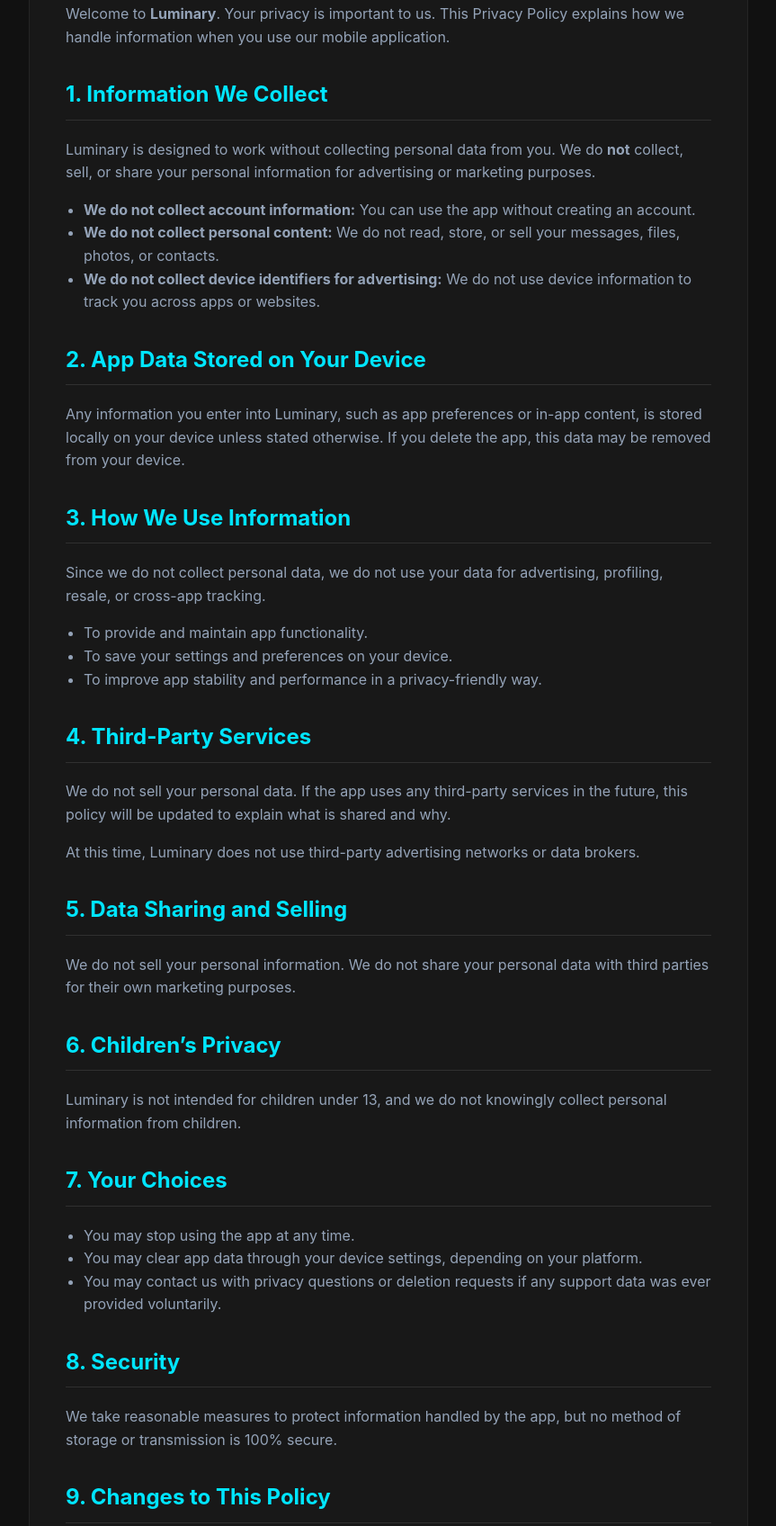
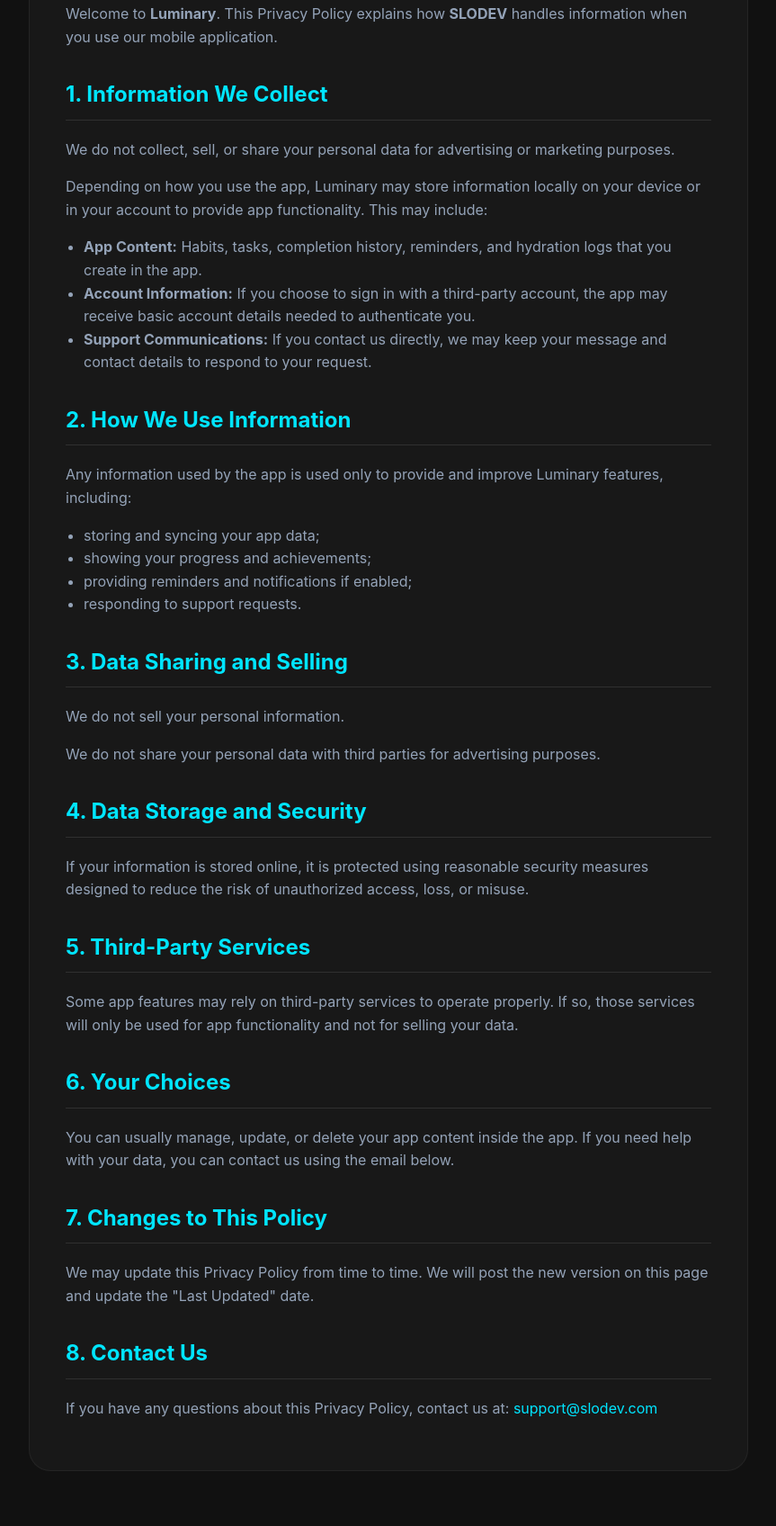
Before and after one commit to SL0-DEV/luminaryprivacypolicy, a plain HTML site: page index.html in a window 1280 px wide. Shown: the part 255-1951 px from the top of the page at 90% size, without its empty margins (208-1071 px from the left). After the commit the page ends 1930 px from the top, so only its background shows below. Drawn offline with Linux system fonts and the light colour scheme.

Commit message:
Update index.html

```diff
--- a/index.html
+++ b/index.html
@@ -1,9 +1,9 @@
 <!DOCTYPE html>
 <html lang="en">
 <head>
-  <meta charset="UTF-8" />
-  <meta name="viewport" content="width=device-width, initial-scale=1.0" />
-  <title>Privacy Policy - SLODEV</title>
+    <meta charset="UTF-8">
+    <meta name="viewport" content="width=device-width, initial-scale=1.0">
+    <title>Privacy Policy - Luminary</title>
     <style>
         :root {
             --primary: #00e5ff;
@@ -58,94 +58,51 @@
         a:hover {
             text-decoration: underline;
         }
-    .note {
-      background: rgba(0, 229, 255, 0.08);
-      border: 1px solid rgba(0, 229, 255, 0.18);
-      padding: 16px;
-      border-radius: 12px;
-      color: var(--on-surface-variant);
-      margin-top: 24px;
-    }
     </style>
 </head>
 <body>
     <div class="container">
         <h1>Privacy Policy</h1>
-    <p class="last-updated">Last Updated: May 15, 2026</p>
+        <p class="last-updated">Last Updated: April 7, 2026</p>
 
-    <p>
-      Welcome to <strong>Luminary</strong>. Your privacy is important to us. This Privacy Policy explains how we handle information when you use our mobile application.
-    </p>
+        <p>Welcome to <strong>Luminary</strong>. This Privacy Policy explains how <strong>SLODEV</strong> handles information when you use our mobile application.</p>
 
         <h2>1. Information We Collect</h2>
-    <p>
-      Luminary is designed to work without collecting personal data from you. We do <strong>not</strong> collect, sell, or share your personal information for advertising or marketing purposes.
-    </p>
+        <p>We do not collect, sell, or share your personal data for advertising or marketing purposes.</p>
+        <p>Depending on how you use the app, Luminary may store information locally on your device or in your account to provide app functionality. This may include:</p>
         <ul>
-      <li><strong>We do not collect account information:</strong> You can use the app without creating an account.</li>
-      <li><strong>We do not collect personal content:</strong> We do not read, store, or sell your messages, files, photos, or contacts.</li>
-      <li><strong>We do not collect device identifiers for advertising:</strong> We do not use device information to track you across apps or websites.</li>
+            <li><strong>App Content:</strong> Habits, tasks, completion history, reminders, and hydration logs that you create in the app.</li>
+            <li><strong>Account Information:</strong> If you choose to sign in with a third-party account, the app may receive basic account details needed to authenticate you.</li>
+            <li><strong>Support Communications:</strong> If you contact us directly, we may keep your message and contact details to respond to your request.</li>
         </ul>
 
-    <h2>2. App Data Stored on Your Device</h2>
-    <p>
-      Any information you enter into Luminary, such as app preferences or in-app content, is stored locally on your device unless stated otherwise. If you delete the app, this data may be removed from your device.
-    </p>
-
-    <h2>3. How We Use Information</h2>
-    <p>
-      Since we do not collect personal data, we do not use your data for advertising, profiling, resale, or cross-app tracking.
-    </p>
+        <h2>2. How We Use Information</h2>
+        <p>Any information used by the app is used only to provide and improve Luminary features, including:</p>
         <ul>
-      <li>To provide and maintain app functionality.</li>
-      <li>To save your settings and preferences on your device.</li>
-      <li>To improve app stability and performance in a privacy-friendly way.</li>
+            <li>storing and syncing your app data;</li>
+            <li>showing your progress and achievements;</li>
+            <li>providing reminders and notifications if enabled;</li>
+            <li>responding to support requests.</li>
         </ul>
 
-    <h2>4. Third-Party Services</h2>
-    <p>
-      We do not sell your personal data. If the app uses any third-party services in the future, this policy will be updated to explain what is shared and why.
-    </p>
-    <p>
-      At this time, Luminary does not use third-party advertising networks or data brokers.
-    </p>
+        <h2>3. Data Sharing and Selling</h2>
+        <p>We do not sell your personal information.</p>
+        <p>We do not share your personal data with third parties for advertising purposes.</p>
 
-    <h2>5. Data Sharing and Selling</h2>
-    <p>
-      We do not sell your personal information. We do not share your personal data with third parties for their own marketing purposes.
-    </p>
+        <h2>4. Data Storage and Security</h2>
+        <p>If your information is stored online, it is protected using reasonable security measures designed to reduce the risk of unauthorized access, loss, or misuse.</p>
 
-    <h2>6. Children’s Privacy</h2>
-    <p>
-      Luminary is not intended for children under 13, and we do not knowingly collect personal information from children.
-    </p>
+        <h2>5. Third-Party Services</h2>
+        <p>Some app features may rely on third-party services to operate properly. If so, those services will only be used for app functionality and not for selling your data.</p>
 
-    <h2>7. Your Choices</h2>
-    <ul>
-      <li>You may stop using the app at any time.</li>
-      <li>You may clear app data through your device settings, depending on your platform.</li>
-      <li>You may contact us with privacy questions or deletion requests if any support data was ever provided voluntarily.</li>
-    </ul>
+        <h2>6. Your Choices</h2>
+        <p>You can usually manage, update, or delete your app content inside the app. If you need help with your data, you can contact us using the email below.</p>
 
-    <h2>8. Security</h2>
-    <p>
-      We take reasonable measures to protect information handled by the app, but no method of storage or transmission is 100% secure.
-    </p>
+        <h2>7. Changes to This Policy</h2>
+        <p>We may update this Privacy Policy from time to time. We will post the new version on this page and update the "Last Updated" date.</p>
 
-    <h2>9. Changes to This Policy</h2>
-    <p>
-      We may update this Privacy Policy from time to time. If we make changes, we will post the updated version on this page and revise the "Last Updated" date.
-    </p>
-
-    <h2>10. Contact Us</h2>
-    <p>
-      If you have any questions about this Privacy Policy, please contact us at:
-      <a href="mailto:support@luminary.app">support@luminary.app</a>
-    </p>
-
-    <div class="note">
-      Note: If your app uses analytics, crash reporting, sign-in, cloud sync, or ads, this policy should be updated to disclose those services accurately for Google Play and the App Store.
-    </div>
+        <h2>8. Contact Us</h2>
+        <p>If you have any questions about this Privacy Policy, contact us at: <a href="mailto:support@slodev.com">support@slodev.com</a></p>
     </div>
 </body>
 </html>
```
Lines whose indentation alone changed are shown as unchanged.
